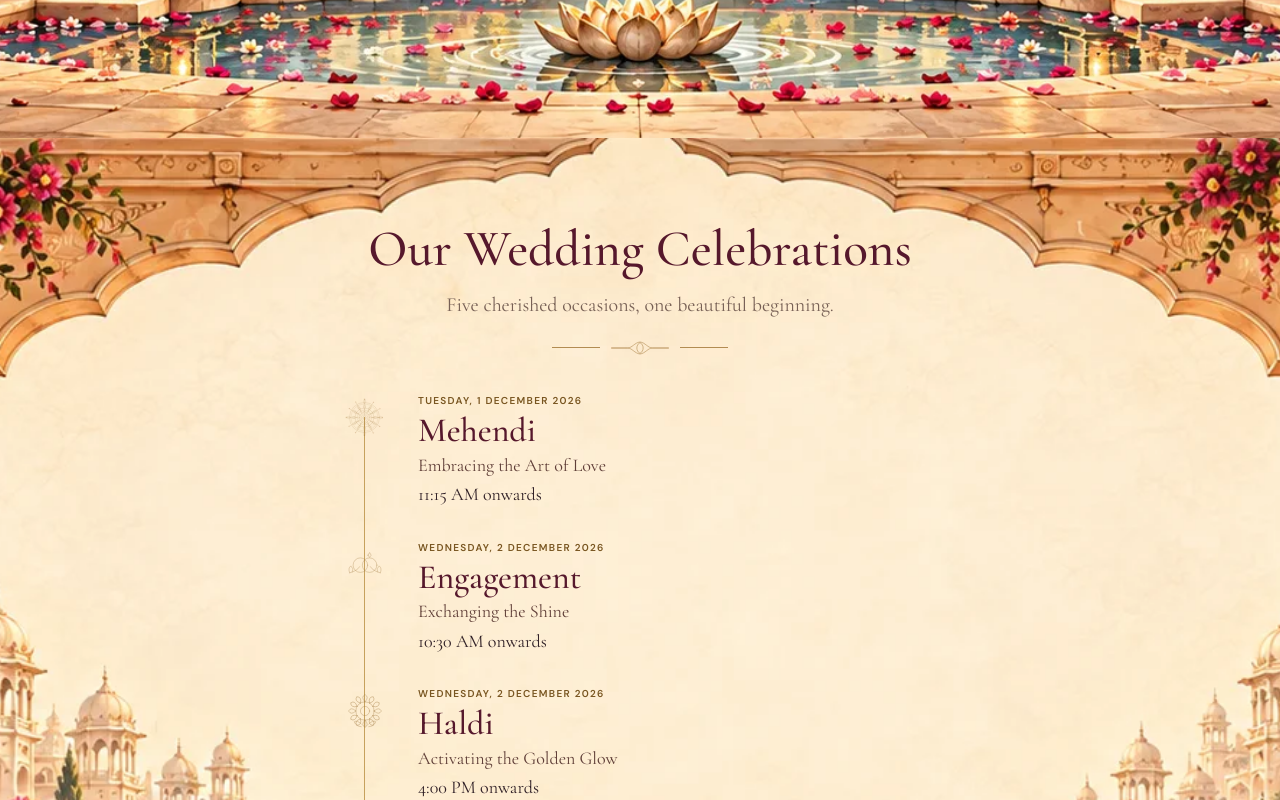
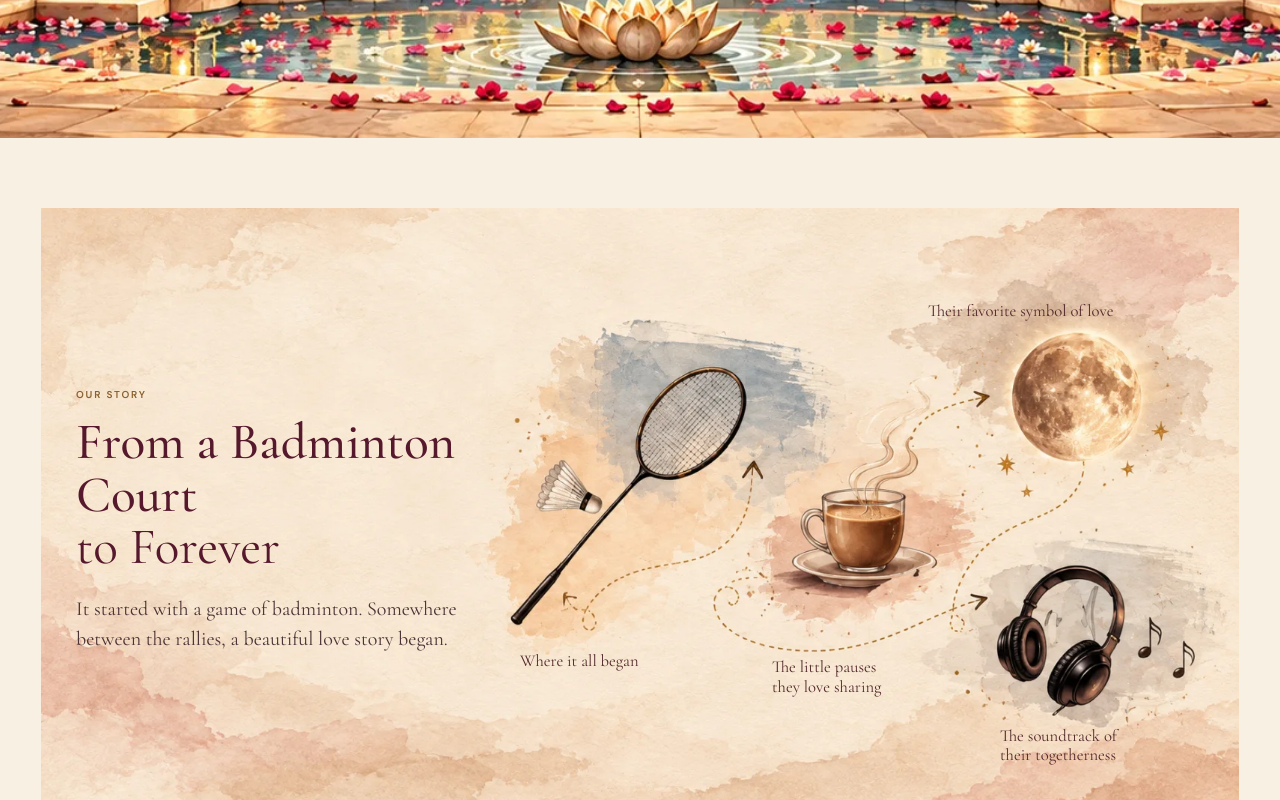
Before and after one commit to shrutisuryawanshi29/riya-prashant-invite, a React (Vite) app: page / in a window 1280 px wide. Shown: the part 1820-2620 px from the top of the page. Built offline with nearby package versions, Linux system fonts and the light colour scheme; no server answers.

Commit message:
feat: approve illustrated badminton love story section

```diff
--- a/src/main.tsx
+++ b/src/main.tsx
@@ -6,6 +6,7 @@ import './style.css';
 import { HennaMedallion } from './components/Ornaments';
 import { EventEmblem } from './components/RoyalDetails';
 import { WeddingCountdown } from './components/WeddingCountdown';
+import { BadmintonStorySection } from './sections/BadmintonStorySection';
 import { MoonlitHeroSection } from './sections/MoonlitHeroSection';
 import { BackToTop, CalendarControls, ShareInvitation } from './components/GuestControls';
 import { RoyalSectionTransition } from './components/RoyalSectionTransition';
@@ -16,7 +17,7 @@ function FamilyInvitation(){return <div className="countdown-family"><p>With the
 function App(){
 useEffect(() => {
   const preference = window.matchMedia('(prefers-reduced-motion: reduce)');
-  const targets = document.querySelectorAll<HTMLElement>('.countdown-invitation .kicker, .venues .kicker, .flourish, .countdown-invitation h2, .countdown-units, .countdown-complete, .section-heading, .timeline-entry, .venue, .closing-frame h2, .closing-message, .closing-frame .families, .closing-names, .royal-transition');
+  const targets = document.querySelectorAll<HTMLElement>('.story-reveal, .countdown-invitation .kicker, .venues .kicker, .flourish, .countdown-invitation h2, .countdown-units, .countdown-complete, .section-heading, .timeline-entry, .venue, .closing-frame h2, .closing-message, .closing-frame .families, .closing-names, .royal-transition');
   let observer: IntersectionObserver | undefined;
   function watch() {
     observer?.disconnect();
@@ -55,6 +56,7 @@ return <>
 <div className="palace-continuation"><nav className="invitation-nav" aria-label="Main navigation"><a href="#invitation">Invitation</a><a href="#celebrations">Celebrations</a><a href="#venues">Venues</a></nav>
 <section id="invitation" className="invitation section-pad"><div className="invitation-sheet countdown-invitation"><p className="courtyard-invocations">{w.invocations[0]}<br/>{w.invocations[1]}</p><Kicker>A moment we have been waiting for</Kicker><h2>Until Forever Begins</h2><WeddingCountdown/><p className="countdown-wedding-date">3 December 2026 <span>·</span> 10:15 AM IST</p><p className="countdown-couple">{w.couple.bride} <span>&</span> {w.couple.groom}</p><Flourish/><div className="desktop-family"><FamilyInvitation/></div><div className="mobile-invitation"><p className="family-preview">With divine blessings and the love of our families, we joyfully invite you to celebrate our wedding.</p><div className="mobile-family-invitation"><FamilyInvitation/></div></div></div></section></div>
 
+<BadmintonStorySection/>
 <RoyalSectionTransition/>
 <section id="celebrations" className="celebrations section-pad"><div className="section-heading"><h2>Our Wedding Celebrations</h2><p>Five cherished occasions, one beautiful beginning.</p><Flourish/></div><ol className="celebration-timeline">{w.events.map((e, i) => <li className={'timeline-entry' + (i === 3 ? ' timeline-wedding' : '')} key={e.name}><div className="timeline-marker" aria-hidden="true">{i === 0 ? <HennaMedallion/> : <EventEmblem type={i}/>}</div><div className="timeline-content"><p className="timeline-date">{e.date.replace(/^(\w+), (\w+) (\d+), (\d+)$/, '$1, $3 $2 $4')}</p><h3>{i === 4 ? 'Reception' : e.name}</h3>{e.tagline && <p className="timeline-tagline">{e.tagline}</p>}<p className="timeline-time">{e.time}</p>{'muhurat' in e && <p className="timeline-muhurat">{e.muhurat}</p>}{'extra' in e && <p className="timeline-extra">{e.extra}</p>}</div></li>)}</ol></section>
 
--- /dev/null
+++ b/src/sections/BadmintonStorySection.tsx
@@ -0,0 +1,27 @@
+const callouts = [
+  { key: 'badminton', label: 'Where it all began' },
+  { key: 'chai', label: 'The little pauses they love sharing' },
+  { key: 'music', label: 'The soundtrack of their togetherness' },
+  { key: 'moon', label: 'Their favorite symbol of love' },
+] as const;
+
+export function BadmintonStorySection() {
+  return <section id="story" className="badminton-story" aria-labelledby="story-heading">
+    <div className="story-scene">
+      <div className="story-copy story-reveal">
+        <p className="story-eyebrow">Our Story</p>
+        <h2 id="story-heading">From a Badminton Court <em>to Forever</em></h2>
+        <p className="story-intro">It started with a game of badminton. Somewhere between the rallies, a beautiful love story began.</p>
+      </div>
+      <div className="story-art story-reveal">
+        <picture>
+          <source media="(min-width: 1024px)" srcSet="/images/watercolor-story-desktop.webp" />
+          <img src="/images/watercolor-story-mobile.webp" width="900" height="1125" alt="Watercolor illustration of a badminton racket and shuttlecock, chai, a moon and headphones connected by a winding path." loading="lazy" decoding="async" />
+        </picture>
+        <ol className="story-callouts" aria-label="Little moments in their story">
+          {callouts.map(callout => <li className={'story-callout story-callout-' + callout.key} key={callout.key}>{callout.label}</li>)}
+        </ol>
+      </div>
+    </div>
+  </section>;
+}
--- a/src/sections/MoonlitHeroSection.tsx
+++ b/src/sections/MoonlitHeroSection.tsx
@@ -18,7 +18,7 @@ export function MoonlitHeroSection() {
         <h1>{wedding.couple.bride} <span>&amp;</span> {wedding.couple.groom}</h1>
         <p className="moonlit-story">Some stories are written in the stars.</p>
         <p className="moonlit-date">3 December 2026 <span>·</span> Nagpur</p>
-        <a className="moonlit-action" href="#invitation">Explore Our Story <ArrowDown size={16}/></a>
+        <a className="moonlit-action" href="#story">Explore Our Story <ArrowDown size={16}/></a>
       </div>
     </div>
   </section>;
--- a/src/style.css
+++ b/src/style.css
@@ -235,3 +235,24 @@ button:focus-visible,summary:focus-visible{outline:2px solid #c6a15d;outline-off
 .moonlit-copy{position:relative;width:100%;max-width:600px;text-shadow:0 2px 12px #170c18}.moonlit-eyebrow{font:500 10px 'DM Sans',sans-serif;letter-spacing:.22em;color:#e2c99e}.moonlit-copy h1{font:400 clamp(48px,12vw,72px)/1.1 'Great Vibes',cursive;color:#fff3e4;margin:15px 0 10px}.moonlit-copy h1 span{font:italic .55em 'Cormorant Garamond',serif;color:#e7c99b}.moonlit-story{font:italic 20px/1.35 'Cormorant Garamond',serif}.moonlit-date{font:500 11px 'DM Sans',sans-serif;letter-spacing:.15em;text-transform:uppercase;margin-top:18px;color:#f5dfc1}.moonlit-date span{color:#d8b678;margin:0 4px}.moonlit-action{display:inline-flex;align-items:center;justify-content:center;gap:12px;min-height:48px;padding:0 18px;margin-top:22px;border:1px solid #e0c197;color:#fff3e4;font:500 10px 'DM Sans',sans-serif;letter-spacing:.13em;text-transform:uppercase}
 @media(min-width:1024px){.moonlit-hero{text-align:left;min-height:760px;min-height:100svh}.moonlit-background img{object-position:right center}.moonlit-shade{background:linear-gradient(90deg,rgba(24,10,23,.65),rgba(30,11,24,.2) 54%,rgba(25,10,22,.12)),linear-gradient(0deg,rgba(25,10,22,.45),transparent 40%)}.moonlit-nav{justify-content:flex-end;padding:18px 6%}.moonlit-layout{width:min(1200px,100%);margin:auto;flex-direction:row-reverse;justify-content:space-between;padding:50px 6% 70px;gap:30px}.moonlit-portrait{width:min(43vw,450px);flex:none}.moonlit-copy{width:50%}.moonlit-copy h1{font-size:clamp(68px,7vw,100px)}.moonlit-story{font-size:25px}.moonlit-action{margin-top:30px}}
 @media(max-height:750px) and (max-width:767px){.moonlit-layout{padding-top:40px}.moonlit-portrait{width:min(62vw,280px)}}
+
+/* Our story: editorial watercolor chapter. */
+.badminton-story{background:#f7f0e3;color:#302026;padding:58px 0 45px;overflow:hidden}
+.story-scene{max-width:1200px;margin:0 auto;display:flex;flex-direction:column}
+.story-copy{padding:0 24px;text-align:center;max-width:560px;margin:auto}
+.story-eyebrow,.story-moments-label{font:600 10px/1.5 'DM Sans',sans-serif;letter-spacing:.18em;text-transform:uppercase;color:#88612f}
+.story-copy h2{font:500 clamp(36px,9.3vw,48px)/1.03 'Cormorant Garamond',serif;color:#56182c;margin:13px auto 17px;max-width:420px}
+.story-copy h2 em{display:block;font-weight:400}
+.story-intro{font:400 18px/1.5 'Cormorant Garamond',serif;color:#4c3436;max-width:410px;margin:auto}
+.story-art{display:block;width:100%;max-width:560px;aspect-ratio:1122/1220;overflow:hidden;margin:20px auto 0}
+.story-art img{display:block;width:100%;height:100%;object-fit:cover;object-position:center bottom}
+/* Text remains selectable and follows the artwork's mobile composition. */
+.story-art{position:relative}
+.story-art picture{display:block;width:100%;height:100%}
+.story-callouts{position:absolute;inset:0;list-style:none;margin:0;padding:0;color:#542a2d;font:italic 16px/1.18 'Cormorant Garamond',serif}
+.story-callout{position:absolute;max-width:26%;text-wrap:balance}
+.story-callout-badminton{left:7%;top:39%;max-width:25%}
+.story-callout-chai{left:31%;top:72%;max-width:32%}
+.story-callout-music{left:63%;top:88%;max-width:33%}
+.story-callout-moon{left:48%;top:11%;max-width:29%}
+@media(min-width:1024px){.badminton-story{padding:70px 24px 55px}.story-scene{position:relative;display:grid;align-items:center}.story-art{grid-area:1/1;width:100%;max-width:none;aspect-ratio:1738/905;margin:0;overflow:visible}.story-art img{object-fit:contain}.story-copy{grid-area:1/1;z-index:1;width:38%;max-width:410px;margin:0 0 0 3%;padding:0;text-align:left}.story-copy h2{font-size:clamp(43px,4vw,58px);margin:14px 0 20px}.story-intro{margin:0;font-size:20px}.story-callouts{font-size:clamp(16px,1.3vw,19px)}.story-callout-badminton{left:40%;top:71%;max-width:15%}.story-callout-chai{left:61%;top:72%;max-width:15%}.story-callout-music{left:80%;top:83%;max-width:17%}.story-callout-moon{left:74%;top:15%;max-width:17%}}
```
Also changed, not shown: public/images/watercolor-story-desktop.webp (added), public/images/watercolor-story-mobile.webp (added).
